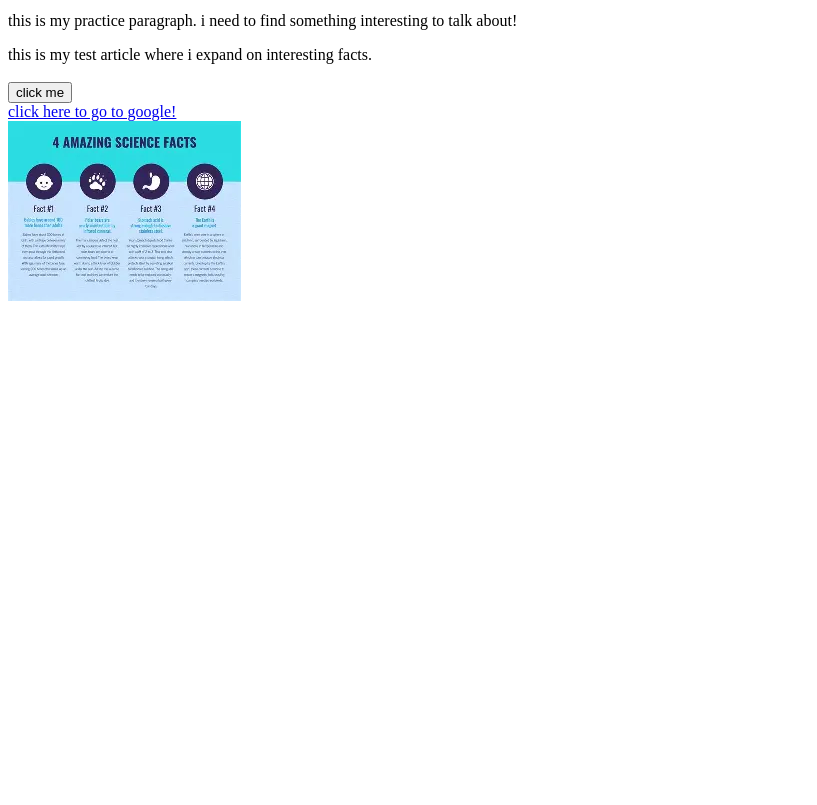
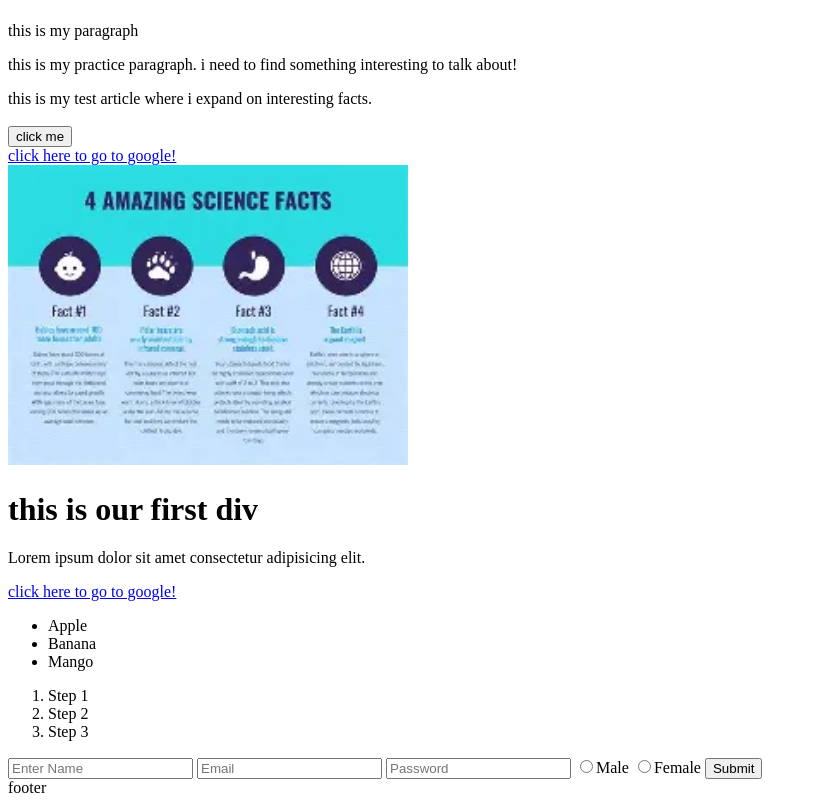
Before and after one commit to jeaneeka06/Git_Practice, a plain HTML site: page index.html in a window 1280 px wide. Shown: the part 310-1115 px from the top of the page, without its empty margins (0-817 px from the left). Before the commit the page ends 800 px from the top, so only its background shows below. Drawn offline with Linux system fonts and the light colour scheme.

Commit message:
created new file to practice in class

```diff
--- a/index.html
+++ b/index.html
@@ -8,6 +8,8 @@
 </head>
 
 <body>
+    <header>Header Section</header>
+    <nav> <a href="index1.html"> task file </a> </nav>
     <h1>Hello World</h1>
     <h2>welcome to my page</h2>
     <h3>welcome to my page</h3>
@@ -21,13 +23,52 @@
     <br>
     <button>click me</button>
     <br>
-    <a href="https://www.google.com/">click here to go to google!</a>
+    <a href="https://www.google.com/" target="_blank">click here to go to google!</a>
     <br>
-    <img src="interesting facts.webp" alt="interesting facts">
+    <img src="interesting facts.webp" alt="interesting facts" width="400" height="300">
+
+
+    <!-- we will be doing order list -->
+
+    <div>
+        <h1>this is our first div</h1>
+        <p>Lorem ipsum dolor sit amet consectetur adipisicing elit.</p>
+        <a href="https://www.google.com/" target="_blank">click here to go to google!</a>
+    </div>
+    <!-- unordered list (bullet points)-->
+    <div>
+        <ul>
+            <li>Apple</li>
+            <li>Banana</li>
+            <li>Mango</li>
+        </ul>
+    </div>
+
+    <!-- ordered list (numbered)-->
+
+    <div>
+        <ol>
+            <li>Step 1</li>
+            <li>Step 2</li>
+            <li>Step 3</li>
+        </ol>
+    </div>
+
+    <!-- forms -->
+
+    <form>
+        <input type="text" placeholder="Enter Name">
+        <input type="email" placeholder="Email">
+        <input type="password" placeholder="Password">
+        <input type="radio" name="Gender">Male
+        <input type="radio" name="Gender">Female
+        <button>Submit</button>
+    </form>
 
 
 
 
+    <footer> footer </footer>
 </body>
 
 </html>
```
Also changed, not shown: index1.html (added, +46 -0 lines).
